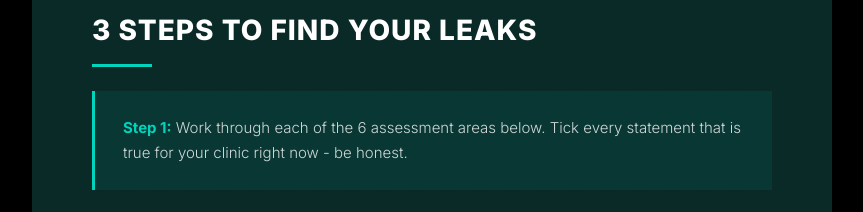
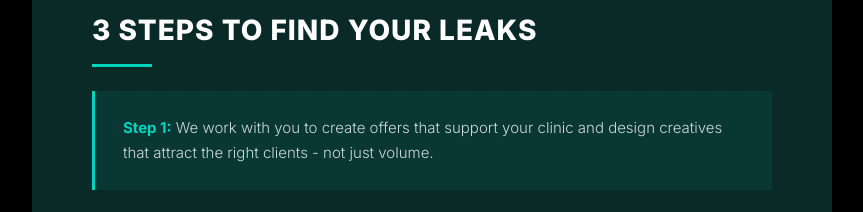
Before and after one commit to aiwithsoulofficial/clinic-catalyst-assessment, a website: page public/index.html in a window 1280 px wide. Shown: the part 889-1101 px from the top of the page, without its empty margins (208-1071 px from the left). Drawn offline with Linux system fonts and the light colour scheme.

Commit message:
Update Step 1 to reflect service offering

```diff
--- a/public/index.html
+++ b/public/index.html
@@ -606,7 +606,7 @@
   <h2>3 STEPS TO FIND YOUR LEAKS</h2>
   <div class="divider"></div>
   <div class="intro-box">
-    <p><strong style="color: var(--accent);">Step 1:</strong> Work through each of the 6 assessment areas below. Tick every statement that is true for your clinic right now - be honest.</p>
+    <p><strong style="color: var(--accent);">Step 1:</strong> We work with you to create offers that support your clinic and design creatives that attract the right clients - not just volume.</p>
   </div>
   <div class="intro-box">
     <p><strong style="color: var(--accent);">Step 2:</strong> Count your total ticks and check your score against the results guide. Each tick represents revenue walking out of your clinic.</p>
```
